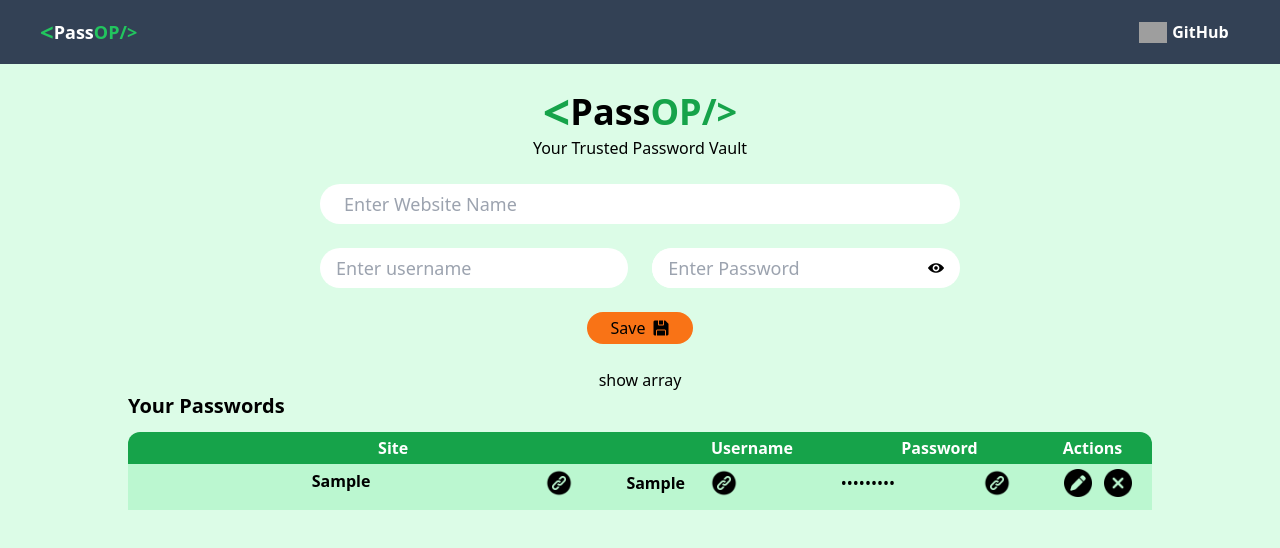
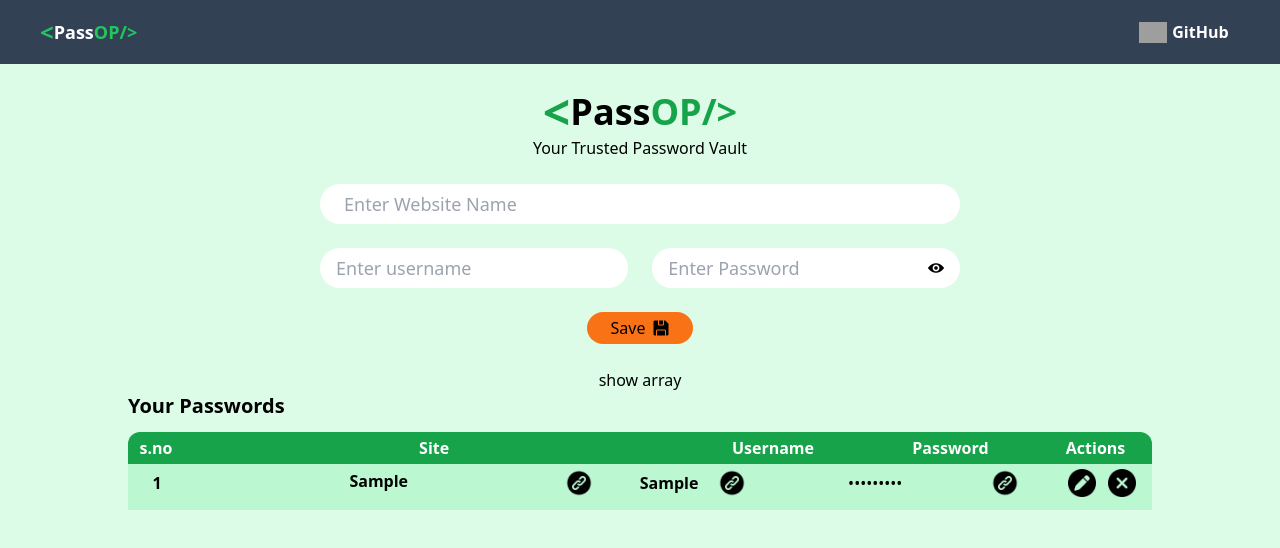
Before and after one commit to CaptainJahir/PassOP, a Next.js app: page / in a window 1280 px wide. Both pictures are taken after typing "Sample", "Sample", "Sample123" into the empty fields and a click on the button "Save". Shown: the top 548 px of the page. Built offline with nearby package versions, Linux system fonts and the light colour scheme; grey boxes are pictures that could not be loaded.

Commit message:
added Slno to the design

```diff
--- a/app/page.js
+++ b/app/page.js
@@ -152,7 +152,12 @@ export default function Home() {
 
           <div className="w-full mt-3">
             {/* Here Goes the headings */}
-            <div className="bg-green-600 rounded-t-xl py-1 px-2 grid grid-cols-[3fr_1fr_1fr_.6fr] gap-4">
+            <div className="bg-green-600 rounded-t-xl py-1 px-2 grid grid-cols-[40px_3fr_1fr_1fr_.6fr] gap-4">
+
+              <span className="flex justify-center items-center font-semibold text-md text-white">
+                s.no
+              </span>
+
               <span className="flex justify-center items-center font-semibold text-md text-white">
                 Site
               </span>
@@ -171,8 +176,8 @@ export default function Home() {
             </div>
             {/* Here Goes the Credentials Passwords */}
             <div className="bg-green-200 border border-green-200">
-              {items.map((item) => {
-                return <Passdesign url = {item.website} username ={item.user} passkey = {item.pass} key={uuidv4()} />;
+              {items.map((item , index) => {
+                return <Passdesign url={item.website} username={item.user} passkey={item.pass} key={uuidv4()} slno = {index+1}/>;
               })}
             </div>
           </div>
--- a/components/passDesign.js
+++ b/components/passDesign.js
@@ -49,7 +49,10 @@ const Passdesign = (props) => {
 
 
   return (
-    <div className="py-1 px-2 grid grid-cols-[3fr_1fr_1fr_.6fr] gap-4 mb-2 bg-green-200">
+    <div className="py-1 px-2 grid grid-cols-[40px_3fr_1fr_1fr_.6fr] gap-4 mb-2 bg-green-200">
+      <span className='flex justify-center items-center cursor-pointer font-semibold rounded-full hover:bg-[rgb(181,255,181)]'>
+        {props.slno}
+      </span>
       {/* Website URL */}
       {/* This is a Main Container */}
       <div className='grid grid-cols-[1fr_40px]'>
```
